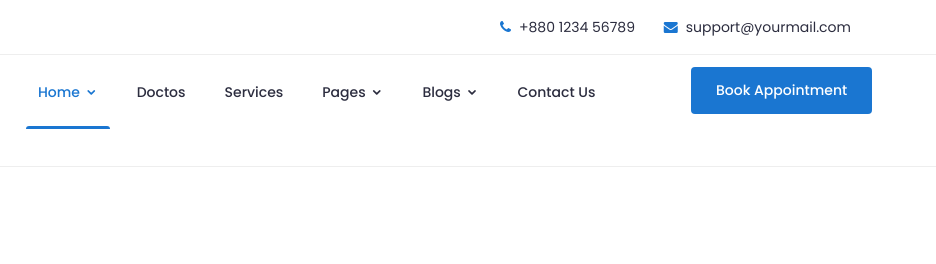
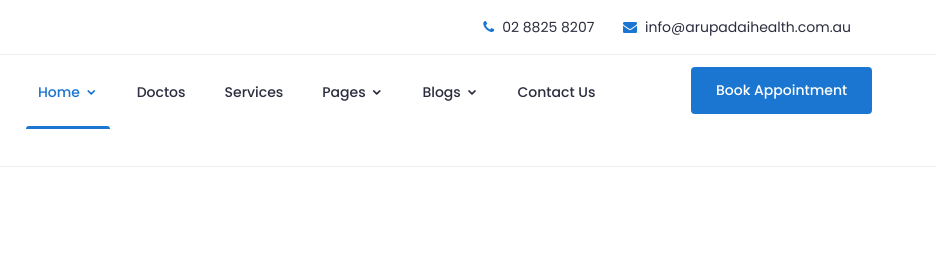
Before and after one commit to Bhosidk/kabtak, a plain HTML site: page 404.html in a window 1280 px wide. Shown: the top 264 px of the page, 344-1280 px from the left. Drawn offline with Linux system fonts and the light colour scheme; a script that the page names is missing.

Commit message:
Add files via upload

```diff
--- a/404.html
+++ b/404.html
@@ -80,8 +80,8 @@
 						<div class="col-lg-6 col-md-7 col-12">
 							<!-- Top Contact -->
 							<ul class="top-contact">
-								<li><i class="fa fa-phone"></i>+880 1234 56789</li>
-								<li><i class="fa fa-envelope"></i><a href="mailto:support@yourmail.com">support@yourmail.com</a></li>
+								<li><i class="fa fa-phone"></i>02 8825 8207</li>
+								<li><i class="fa fa-envelope"></i><a href="mailto:info@arupadaihealth.com.au">info@arupadaihealth.com.au</a></li>
 							</ul>
 							<!-- End Top Contact -->
 						</div>
```
Also changed, not shown: blog-single.html (+2 -2 lines), contact.html (+2 -2 lines), portfolio-details.html (+2 -2 lines).
